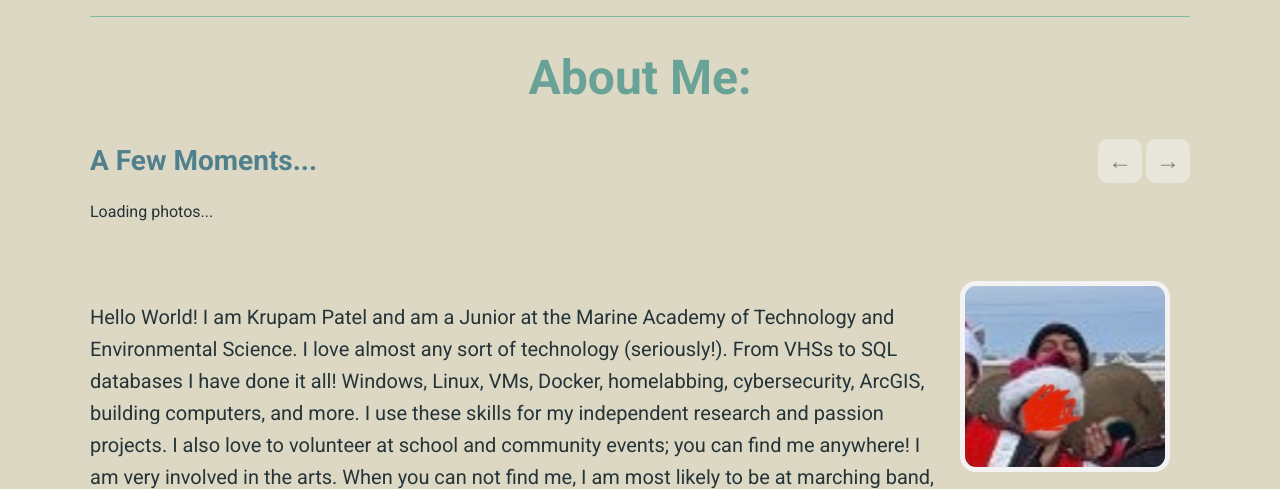
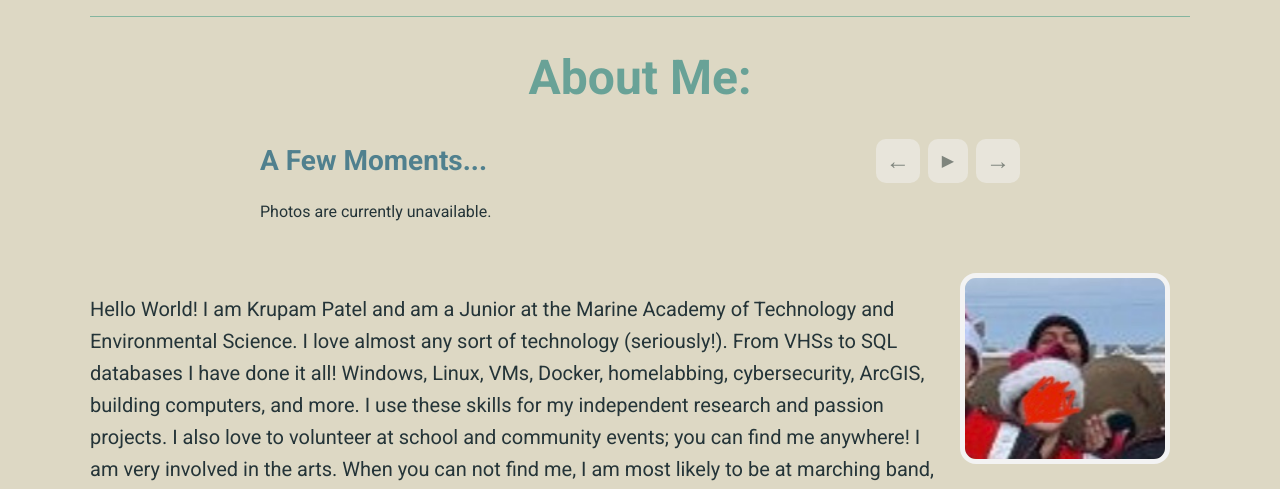
Before and after one commit to Krupamc/portfolio_website, a FastAPI app: page / in a window 1280 px wide. Shown: the part 180-669 px from the top of the page. Run offline with FastAPI, Linux system fonts and the light colour scheme; data that the repository does not hold is empty; parts of the project's set-up code (start-up, migrations or seed data) failed here and were passed over.

Commit message:
scrolling carsousel

```diff
--- a/app/static/style.css
+++ b/app/static/style.css
@@ -655,7 +655,10 @@ button.nav_item {
 
 /* Immich photo carousel */
 .photo_section {
-    margin: 32px 0;
+    width: 100%;
+    max-width: 760px;
+    min-width: 0;
+    margin: 32px auto;
 }
 
 .photo_heading {
@@ -663,20 +666,30 @@ button.nav_item {
     align-items: center;
     justify-content: space-between;
     gap: 16px;
-    margin-bottom: 16px;;
+    margin-bottom: 16px;
 }
 
 .photo_heading .subtitle {
-    margin: 0
+    margin: 0;
+}
+
+.photo_controls {
+    display: flex;
+    flex-shrink: 0;
+    gap: 8px;
 }
 
 .photo_controls button {
     width: 44px;
     height: 44px;
+    padding: 0;
+
     border: none;
     border-radius: 10px;
+
     background-color: var(--off-white);
     color: var(--text-base);
+
     font-size: 24px;
     cursor: pointer;
 }
@@ -691,33 +704,47 @@ button.nav_item {
 }
 
 .photo_carousel {
+    position: relative;
     display: flex;
+    flex-wrap: nowrap;
     align-items: center;
-    gap: 16px;
+    width: 100%;
+    gap: 0;
+    padding: 0;
     overflow-x: auto;
-    scroll-snap-type: x proximity;
-    padding: 4px 012px;
+    overflow-y: hidden;
+    scroll-snap-type: x mandatory;
+    border-radius: 12px;
+    /* without the large visible bar */
+    scrollbar-width: none;
+}
+.photo_carousel::-webkit-scrollbar {
+    display: none;
 }
 
 .photo_carousel img {
     display: block;
-    flex: 0 0 auto;
-    height: 260px;
-    width: auto;
+    flex: 0 0 100%;
+    width: 100%;
+    min-width: 0;
     max-width: 100%;
-    object-fit: contian;
-    border: 4px solid var(--off-white);
-    border-radius: 16px;
+    height: 400px;
+    object-fit: contain;
+    box-sizing: border-box;
+    scroll-snap-align: start;
+
+    border: none;
+    border-radius: 0;
 }
 
-.photo_carousel:focus-visable,
-.photo_carousel button:focus-visble {
-    outline: 3px solid var(--text-color);
-    outline-offset: 4px;
+#photos-pause {
+    width: auto;
+    padding: 0 14px;
+    font-size: 16px;
 }
 
 @media (max-width: 700px) {
     .photo_carousel img {
-        height: 200px;
+        height: 240px;
     }
 }
--- a/app/templates/home.html
+++ b/app/templates/home.html
@@ -14,6 +14,7 @@
 
                     <div class="photo_controls">
                         <button type="button" id="photos-prev" aria-label="Scroll Photos Left" aria-controls="photo-carousel" disabled><span aria-hidden="true">←</span></button>
+                        <button type="button" id="photos-pause" aria-label="Start/Stop Scrolling" aria-controls="photo-carousel" disabled><span aria-hidden="true">▶</span></button>
                         <button type="button" id="photos-next" aria-label="Scroll Photos Right" aria-controls="photo-carousel" disabled ><span aria-hidden="true">→</span></button>
                     </div>
                 </div>
@@ -26,23 +27,93 @@
             <script>
             (async () => {
                 const carousel = document.getElementById("photo-carousel");
+                const section = carousel.closest(".photo_section");
                 const status = document.getElementById("photo-status");
-                const previous = document.getElementById("photo-prev");
-                const next = document.getElementById("photo-next");
+                const previous = document.getElementById("photos-prev");
+                const next = document.getElementById("photos-next");
+                const pause = document.getElementById("photos-pause");
 
                 const reducedMotion = window.matchMedia(
                     "(prefers-reduced-motion: reduce)"
                 );
 
-                function scrollPhotos(direction) {
-                    carousel.scrollBy({
-                        left: direction * carousel.clientWidth * 0.8,
+                let photos = [];
+                let timer = null;
+                let paused = reducedMotion.matches;
+
+                function updatePauseButton() {
+                    pause.textContent = paused ? "Play" : "Pause";
+                }
+
+                function stopTimer() {
+                    clearInterval(timer);
+                    timer = null;
+                }
+
+                function movePhoto(direction) {
+                    if (photos.length < 2) return;
+
+                    const firstPosition = photos[0].offsetLeft;
+                    const positions = photos.map((photo) => photo.offsetLeft - firstPosition);
+                    let currentIndex = 0;
+
+                    positions.forEach((position, index) => {
+                        if (
+                            Math.abs(position - carousel.scrollLeft) <
+                            Math.abs(positions[currentIndex] - carousel.scrollLeft)
+                        ) {
+                            currentIndex = index;
+                        }
+                    });
+
+                    const nextIndex = (currentIndex + direction + photos.length) % photos.length;
+
+                    carousel.scrollTo({
+                        left: positions[nextIndex],
                         behavior: reducedMotion.matches ? "instant" : "smooth"
                     });
                 }
 
-                previous.addEventListener("click", () => scrollPhotos(-1));
-                next.addEventListener("click", () => scrollPhotos(1));
+                function startTimer() {
+                    stopTimer();
+                    if (paused || photos.length <2) return;
+                    timer = setInterval(() => {
+                        if (!document.hidden && !section.matches(":hover")) {
+                            movePhoto(1);
+                        }
+                    }, 5000);
+                }
+
+                function pausePlayback() {
+                    paused = true;
+                    stopTimer();
+                    updatePauseButton();
+                }
+
+                previous.addEventListener("click", () => {
+                    pausePlayback();
+                    movePhoto(-1);
+                });
+
+                next.addEventListener("click", () => {
+                    pausePlayback();
+                    movePhoto(1);
+                });
+
+                pause.addEventListener("click", () => {
+                    paused = !paused;
+                    updatePauseButton();
+                    startTimer();
+                });
+
+                section.addEventListener("focusin", pausePlayback);
+
+                // Stop automatic movement during manuel.
+                carousel.addEventListener("pointerdown", pausePlayback);
+
+                reducedMotion.addEventListener("change", () => {
+                    if (reducedMotion.matches) pausePlayback();
+                });
 
                 try {
                     const response = await fetch("/api/gallery");
@@ -73,9 +144,18 @@
                         carousel.appendChild(image);
                     });
 
+                    photos = Array.from(carousel.querySelectorAll("img"));
+
                     status.hidden = true;
-                    previous.disabled = false;
-                    next.disabled = false;
+
+                    const hasMultiplePhotos = photos.length > 1;
+
+                    previous.disabled = !hasMultiplePhotos;
+                    next.disabled = !hasMultiplePhotos;
+                    pause.disabled = !hasMultiplePhotos;
+
+                    updatePauseButton();
+                    startTimer();
 
                 } catch {
                     status.textContent = "Photos are currently unavailable.";
```
